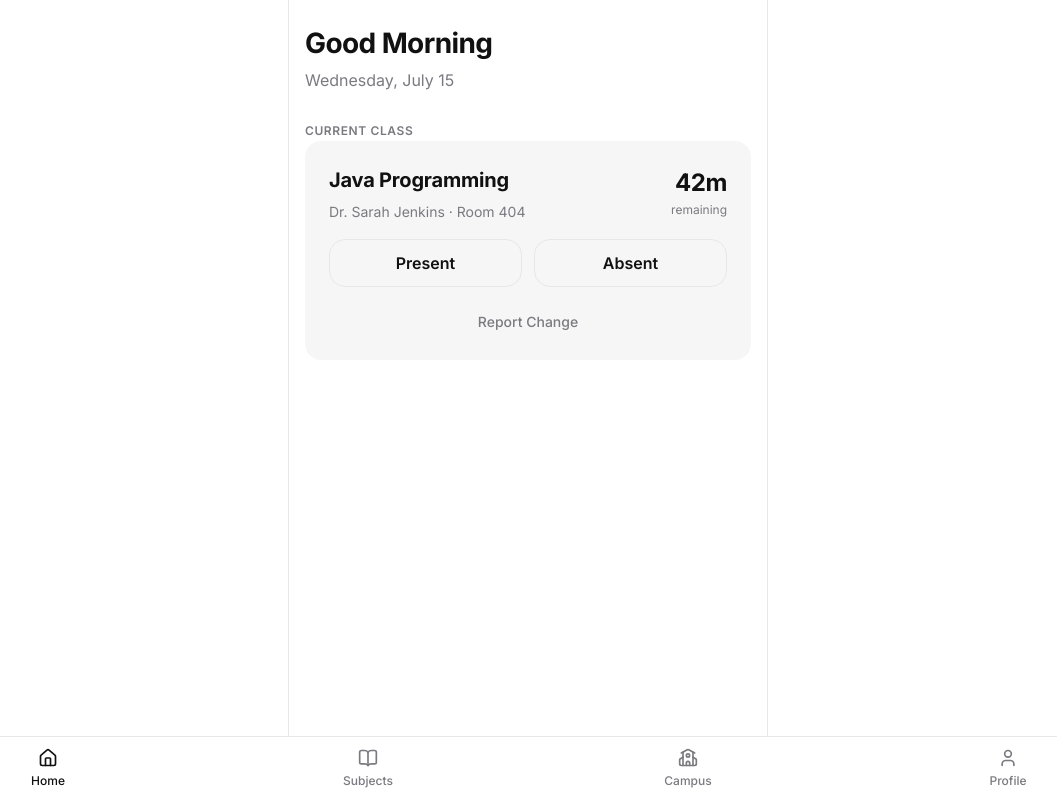
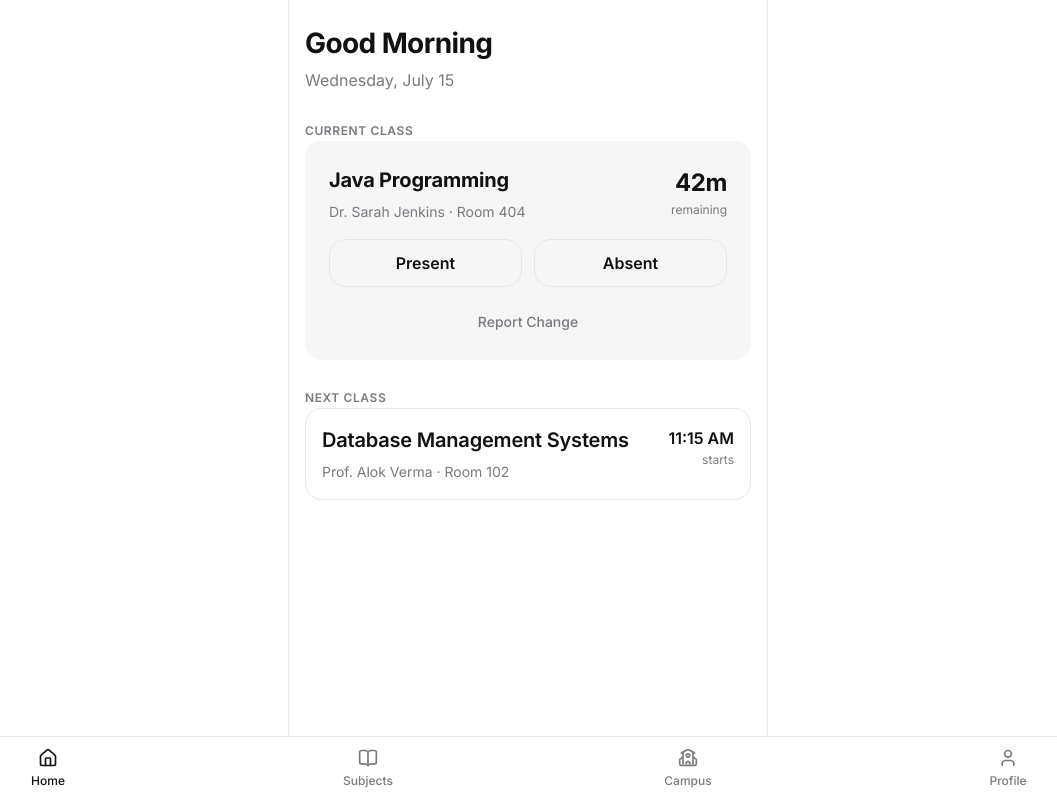
Before and after one commit to liyan-nk/kairo, a React (Vite) app in the folder frontend/: page / in a window 1280 px wide. Before the commit this address had no page. Shown: the whole page, without its empty margins (112-1169 px from the left). Built offline with nearby package versions, Linux system fonts and the light colour scheme.

Commit message:
feat: implement next class section

```diff
--- a/frontend/src/features/TodayPage.tsx
+++ b/frontend/src/features/TodayPage.tsx
@@ -104,7 +104,33 @@ export const TodayPage: React.FC = () => {
           </Card>
         </section>
 
-        {/* Next Class Section Slot */}
+        {/* Next Class Section */}
+        <section className="space-y-2">
+          <Typography variant="micro" color="secondary" weight="semibold" className="uppercase tracking-wider">
+            Next Class
+          </Typography>
+          <Card variant="outline" padding="md">
+            <div className="flex justify-between items-start">
+              <div className="space-y-1">
+                <Typography variant="title" weight="semibold">
+                  Database Management Systems
+                </Typography>
+                <Typography variant="caption" color="secondary">
+                  Prof. Alok Verma · Room 102
+                </Typography>
+              </div>
+              <div className="text-right">
+                <Typography variant="body" weight="semibold" className="text-text-primary">
+                  11:15 AM
+                </Typography>
+                <Typography variant="micro" color="secondary" className="block">
+                  starts
+                </Typography>
+              </div>
+            </div>
+          </Card>
+        </section>
+
         {/* Today's Timeline Section Slot */}
         {/* Attendance Summary Section Slot */}
       </div>
```
